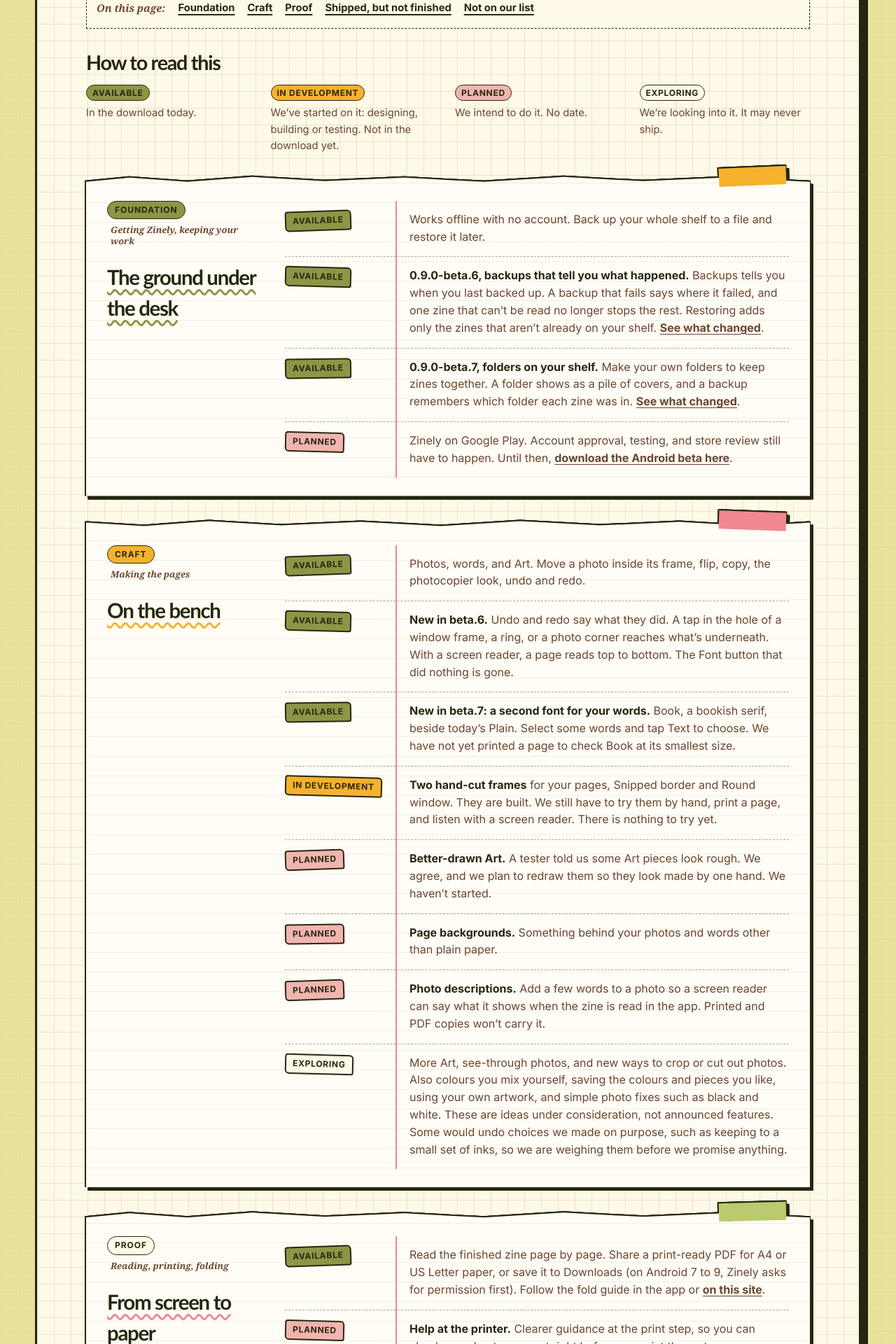
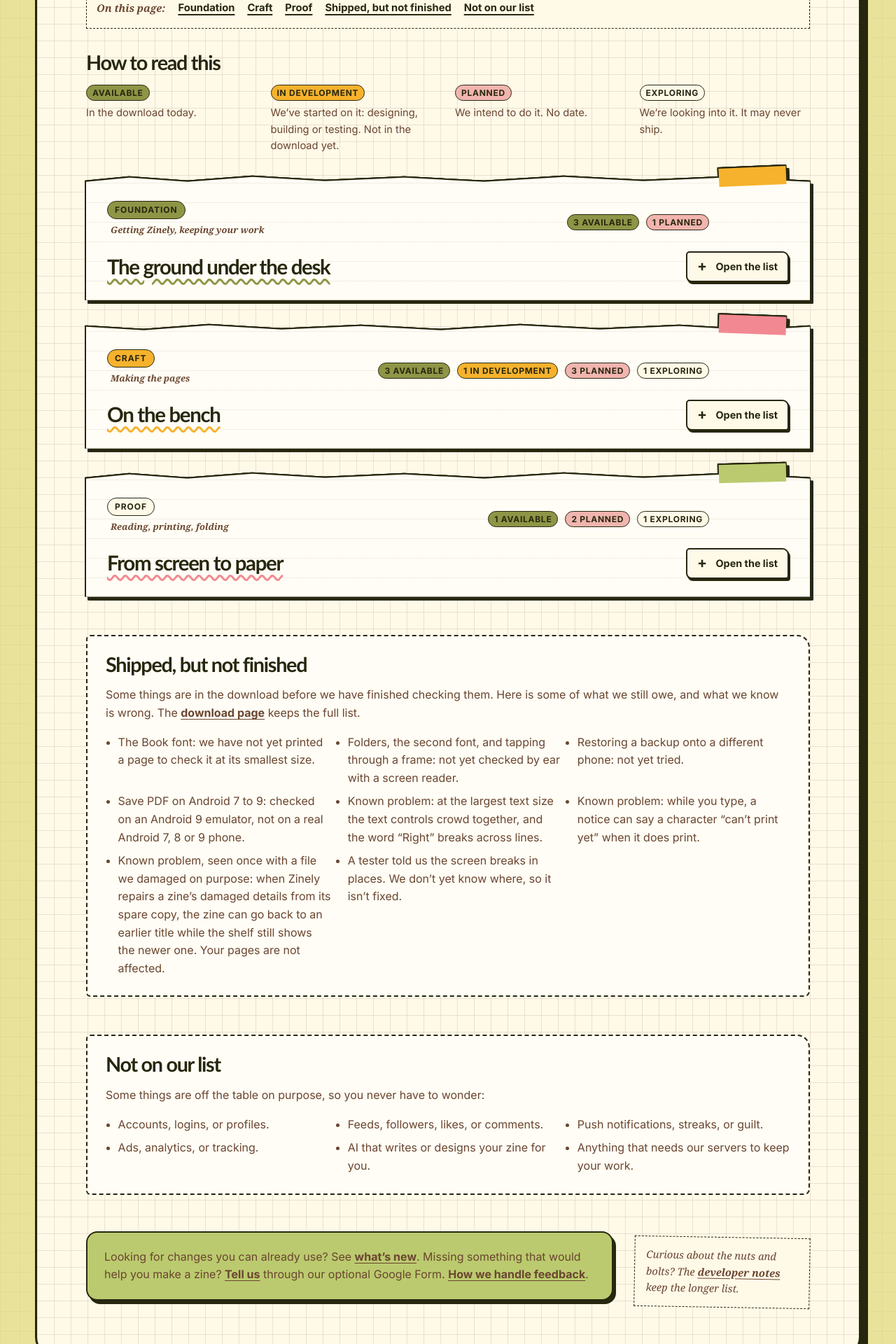
Before and after one commit to aritr-codes/zinely-android, a Jekyll site: the page website/roadmap/index.html, which Jekyll copies as it is, in a window 1280 px wide. Shown: the part 535-2455 px from the top of the page at 70% size. Built offline with Jekyll 4.4.1, drawn with Linux system fonts in a browser that asks for light colours; some of the changed text lies outside the part shown.

Commit message:
Website: roadmap sheets fold
Each of the three sheets is a native details element. Closed, a sheet
shows its title and a tally of the statuses on it, so status is not
hidden behind the tap; the checker holds each tally to its rows. Where
the browser can animate to a natural height the sheet unfolds; elsewhere
it opens at once. Reduced motion turns the animation off.

Co-Authored-By: Claude Opus 5.5 (1M context) <noreply@anthropic.com>

```diff
--- a/website/assets/roadmap.css
+++ b/website/assets/roadmap.css
@@ -284,22 +284,126 @@
   }
 }
 
-/* Wide screens: the title of the sheet sits beside its rows instead of above them. */
-@media (min-width: 1040px) {
-  .roadmap-page .roadmap-group {
-    display: grid;
-    grid-template-columns: minmax(0, 220px) minmax(0, 1fr);
-    grid-template-rows: auto auto auto 1fr;
-    column-gap: 34px;
+/* Each sheet folds. A closed sheet still shows its title and a tally of what is on it, so nothing about
+   status is hidden behind the tap. Native <details>: it works with no script and a keyboard. */
+.roadmap-page .roadmap-group summary {
+  display: grid;
+  gap: 12px;
+  cursor: pointer;
+  list-style: none;
+}
+
+.roadmap-page .roadmap-group summary::-webkit-details-marker {
+  display: none;
+}
+
+.roadmap-page .roadmap-group summary:focus-visible {
+  outline: 3px solid var(--ink);
+  outline-offset: 6px;
+}
+
+.roadmap-page .roadmap-group summary h2 {
+  margin: 0;
+}
+
+.roadmap-tally {
+  display: flex;
+  flex-wrap: wrap;
+  gap: 4px 6px;
+}
+
+.roadmap-toggle {
+  display: inline-flex;
+  align-items: center;
+  gap: 8px;
+  width: fit-content;
+  min-height: 44px;
+  padding: 6px 14px 6px 10px;
+  border: 2px solid var(--ink);
+  border-radius: 5px 9px 4px 8px;
+  background: var(--paper);
+  box-shadow: 2px 3px 0 var(--ink);
+  color: var(--ink);
+  font-size: 0.9rem;
+  font-weight: 800;
+}
+
+.roadmap-toggle::before {
+  width: 1.1em;
+  content: "+";
+  font-size: 1.3rem;
+  line-height: 1;
+  text-align: center;
+}
+
+.roadmap-page details[open] .roadmap-toggle::before {
+  transform: rotate(45deg);
+}
+
+.roadmap-toggle .when-open,
+.roadmap-page details[open] .roadmap-toggle .when-closed {
+  display: none;
+}
+
+.roadmap-page details[open] .roadmap-toggle .when-open {
+  display: inline;
+}
+
+.roadmap-page details[open] > .roadmap-items {
+  margin-top: 16px;
+  border-top: 2px solid var(--ink);
+}
+
+@media (min-width: 700px) {
+  .roadmap-page .roadmap-group summary {
+    grid-template-columns: minmax(0, 1fr) auto;
+    align-items: end;
+    gap: 10px 24px;
   }
 
-  .roadmap-page .roadmap-group > * {
-    grid-column: 1;
+  .roadmap-sheet-head {
+    grid-row: 1 / span 2;
   }
 
-  .roadmap-page .roadmap-items {
-    grid-column: 2;
-    grid-row: 1 / -1;
+  .roadmap-tally,
+  .roadmap-toggle {
+    justify-self: end;
+  }
+
+  .roadmap-tally {
+    justify-content: flex-end;
+    margin-right: 110px;
+  }
+}
+
+/* The sheet unfolds rather than jumps, where the browser can animate to a natural height. Elsewhere it
+   simply opens. */
+@supports selector(::details-content) {
+  .roadmap-page {
+    interpolate-size: allow-keywords;
+  }
+
+  .roadmap-page .roadmap-group details::details-content {
+    block-size: 0;
+    overflow: clip;
+    opacity: 0;
+    transition: block-size 380ms cubic-bezier(.2, .7, .2, 1), opacity 260ms ease, content-visibility 380ms allow-discrete;
+  }
+
+  .roadmap-page .roadmap-group details[open]::details-content {
+    block-size: auto;
+    opacity: 1;
+  }
+
+  .roadmap-toggle::before {
+    transition: transform 260ms ease;
+  }
+}
+
+@media (prefers-reduced-motion: reduce) {
+  .roadmap-page .roadmap-group details::details-content,
+  .roadmap-toggle::before {
+    transition: none;
   }
 }
 
@@ -436,6 +540,16 @@
     border: 1px solid #27270f;
   }
 
+  .roadmap-toggle {
+    display: none;
+  }
+
+  .roadmap-page .roadmap-group details::details-content {
+    block-size: auto;
+    opacity: 1;
+    content-visibility: visible;
+  }
+
   .roadmap-heading {
     grid-template-columns: 1fr;
   }
--- a/website/roadmap/index.html
+++ b/website/roadmap/index.html
@@ -57,21 +57,28 @@
 
       <div class="roadmap-groups" aria-label="Zinely roadmap press board">
         <section class="roadmap-group foundation" aria-labelledby="foundation-title">
-          <p class="press-zone">Foundation</p>
-          <p class="status-label">Getting Zinely, keeping your work</p>
-          <h2 id="foundation-title">The ground under the desk</h2>
+          <details>
+            <summary>
+              <span class="roadmap-sheet-head"><span class="press-zone">Foundation</span><span class="status-label">Getting Zinely, keeping your work</span><h2 id="foundation-title">The ground under the desk</h2></span>
+              <span class="roadmap-tally"><span class="status-chip available">3 Available</span><span class="status-chip planned">1 Planned</span></span>
+              <span class="roadmap-toggle" aria-hidden="true"><span class="when-closed">Open the list</span><span class="when-open">Fold it away</span></span>
+            </summary>
             <ul class="roadmap-items">
               <li><span class="status-chip available">Available</span> Works offline with no account. Back up your whole shelf to a file and restore it later.</li>
               <li><span class="status-chip available">Available</span> <strong>0.9.0-beta.6, backups that tell you what happened.</strong> Backups tells you when you last backed up. A backup that fails says where it failed, and one zine that can’t be read no longer stops the rest. Restoring adds only the zines that aren’t already on your shelf. <a href="../changelog/#beta-6">See what changed</a>.</li>
               <li><span class="status-chip available">Available</span> <strong>0.9.0-beta.7, folders on your shelf.</strong> Make your own folders to keep zines together. A folder shows as a pile of covers, and a backup remembers which folder each zine was in. <a href="../changelog/#beta-7">See what changed</a>.</li>
               <li><span class="status-chip planned">Planned</span> Zinely on Google Play. Account approval, testing, and store review still have to happen. Until then, <a href="../download/">download the Android beta here</a>.</li>
             </ul>
+          </details>
         </section>
 
         <section class="roadmap-group craft" aria-labelledby="craft-title">
-          <p class="press-zone">Craft</p>
-          <p class="status-label">Making the pages</p>
-          <h2 id="craft-title">On the bench</h2>
+          <details>
+            <summary>
+              <span class="roadmap-sheet-head"><span class="press-zone">Craft</span><span class="status-label">Making the pages</span><h2 id="craft-title">On the bench</h2></span>
+              <span class="roadmap-tally"><span class="status-chip available">3 Available</span><span class="status-chip development">1 In development</span><span class="status-chip planned">3 Planned</span><span class="status-chip exploring">1 Exploring</span></span>
+              <span class="roadmap-toggle" aria-hidden="true"><span class="when-closed">Open the list</span><span class="when-open">Fold it away</span></span>
+            </summary>
             <ul class="roadmap-items">
               <li><span class="status-chip available">Available</span> Photos, words, and Art. Move a photo inside its frame, flip, copy, the photocopier look, undo and redo.</li>
               <li><span class="status-chip available">Available</span> <strong>New in beta.6.</strong> Undo and redo say what they did. A tap in the hole of a window frame, a ring, or a photo corner reaches what’s underneath. With a screen reader, a page reads top to bottom. The Font button that did nothing is gone.</li>
@@ -82,18 +89,23 @@
               <li><span class="status-chip planned">Planned</span> <strong>Photo descriptions.</strong> Add a few words to a photo so a screen reader can say what it shows when the zine is read in the app. Printed and PDF copies won’t carry it.</li>
               <li><span class="status-chip exploring">Exploring</span> More Art, see-through photos, and new ways to crop or cut out photos. Also colours you mix yourself, saving the colours and pieces you like, using your own artwork, and simple photo fixes such as black and white. These are ideas under consideration, not announced features. Some would undo choices we made on purpose, such as keeping to a small set of inks, so we are weighing them before we promise anything.</li>
             </ul>
+          </details>
         </section>
 
         <section class="roadmap-group proof" aria-labelledby="proof-title">
-          <p class="press-zone">Proof</p>
-          <p class="status-label">Reading, printing, folding</p>
-          <h2 id="proof-title">From screen to paper</h2>
+          <details>
+            <summary>
+              <span class="roadmap-sheet-head"><span class="press-zone">Proof</span><span class="status-label">Reading, printing, folding</span><h2 id="proof-title">From screen to paper</h2></span>
+              <span class="roadmap-tally"><span class="status-chip available">1 Available</span><span class="status-chip planned">2 Planned</span><span class="status-chip exploring">1 Exploring</span></span>
+              <span class="roadmap-toggle" aria-hidden="true"><span class="when-closed">Open the list</span><span class="when-open">Fold it away</span></span>
+            </summary>
             <ul class="roadmap-items">
               <li><span class="status-chip available">Available</span> Read the finished zine page by page. Share a print-ready PDF for A4 or US Letter paper, or save it to Downloads (on Android 7 to 9, Zinely asks for permission first). Follow the fold guide in the app or <a href="../#fold-guide">on this site</a>.</li>
               <li><span class="status-chip planned">Planned</span> <strong>Help at the printer.</strong> Clearer guidance at the print step, so you can check one sheet came out right before you print the rest.</li>
               <li><span class="status-chip planned">Planned</span> <strong>More paper sizes.</strong> Today Zinely prints on A4 and US Letter.</li>
               <li><span class="status-chip exploring">Exploring</span> <strong>Fewer “wait, which way?” moments.</strong> We want to watch first-time makers use the fold guide with real paper, then improve the steps that make them pause.</li>
             </ul>
+          </details>
         </section>
       </div>
 
```
Also changed, not shown: tools/check-public-copy.cjs (+9 -1 lines), CHANGELOG.md. Lines whose indentation alone changed are shown as unchanged.
